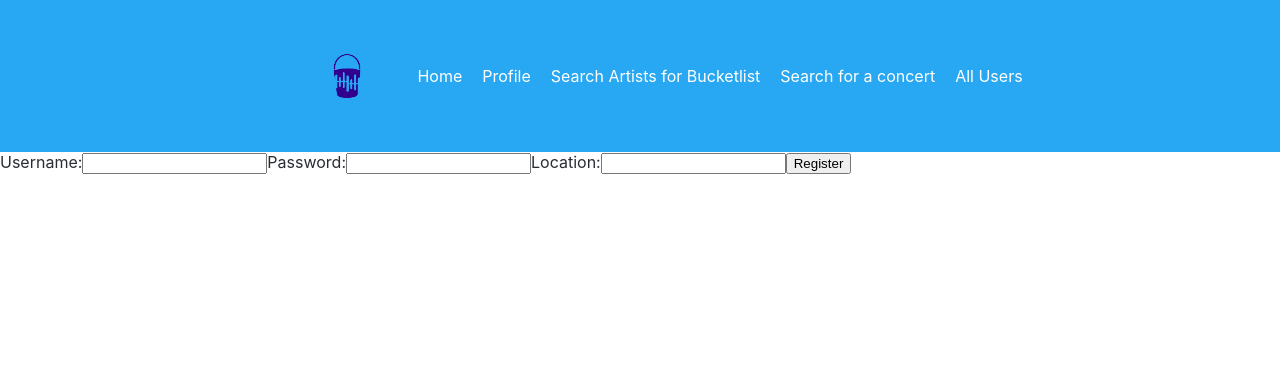
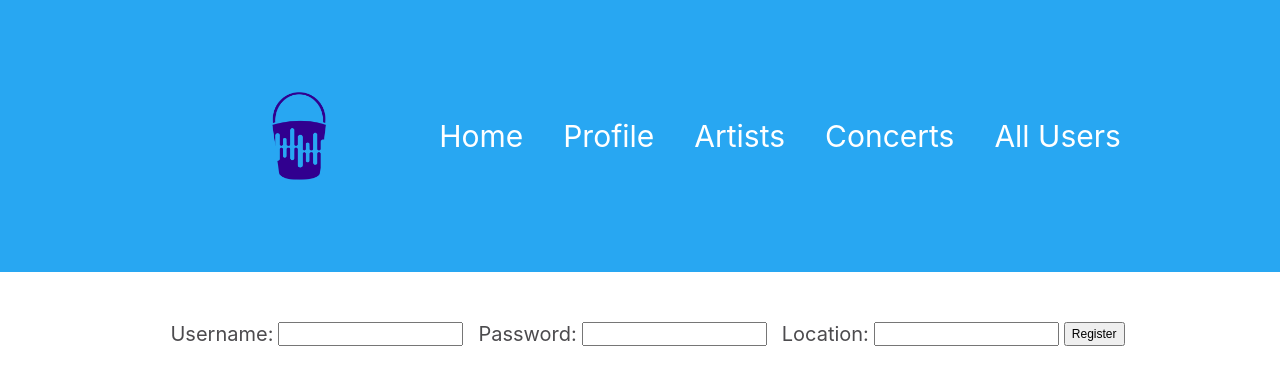
Before and after one commit to thejacobian/project-3-react, a React (Create React App) app: page /auth/register in a window 1280 px wide. Shown: the top 384 px of the page. Built offline with nearby package versions, Linux system fonts and the light colour scheme.

Commit message:
styled header, home, login, register, userlist

```diff
--- a/src/App.css
+++ b/src/App.css
@@ -1,10 +1,8 @@
-.App {
-  text-align: left;
-  color: #282c34;
 
 
-}
-
+ main {
+  color: #4C4B4E;
+ }
 
 
 li {
@@ -26,9 +24,10 @@ header ul {
 
 header ul li {
   display: flex;
-  margin: 10px;
+  margin: 20px;
   text-align: center;
   align-items: center;
+  font-size: 30px;
 }
 
 
@@ -42,7 +41,7 @@ header a:hover {
 }
 
 header img {
-  height: 100px;
+  height: 200px;
 }
 
 .profile {
@@ -77,8 +76,8 @@ header img {
 
 .home {
   display: flex;
+  flex-direction: column;
   justify-content: center;
-  flex-direction: column;
 }
 
 .home h1 {
@@ -87,10 +86,18 @@ header img {
 
 .home p {
   text-align: center;
+  font-size: 20px;
+  margin-top: 80px;
+  /*width: 200px;*/
+
 }
 
 .home img {
-  height: 250px;
+  width: 90%;
+  height: auto;
+  margin-left: 5%;
+  margin-right: 5%;
+  margin-top: 40px;
 }
 
 .home a {
@@ -109,6 +116,38 @@ header img {
   justify-content: center;
 }
 
-.home img {
+.userList {
+  display: flex;
+  flex-direction: column;
+  text-align: center;
+}
 
+.userList li {
+  margin: 10px;
 }
+
+.userList a {
+  color: #28A7F2;
+  text-decoration: none;
+}
+
+.userList a:hover {
+  color: #5FC7FD;
+}
+
+.login, .register {
+  display: flex;
+  justify-content: center;
+  font-size: 20px;
+  margin-top: 50px;
+}
+
+.login span, .register span {
+  margin-left: 15px;
+  margin-right: 5px;
+}
+
+.login button, .register button {
+  margin-left: 5px;
+  font-size: 12px;
+}
--- a/src/Header/index.js
+++ b/src/Header/index.js
@@ -10,8 +10,8 @@ const Header = () => {
 				<li><img src={logo}/></li>
 				<li><Link to='/'>Home</Link></li>
 				<li><Link to='/user'>Profile</Link></li>
-				<li><Link to='/user/search/'>Search Artists for Bucketlist</Link></li>
-				<li><Link to='/concert/search/setlist'>Search for a concert</Link></li>
+				<li><Link to='/user/search/'>Artists</Link></li>
+				<li><Link to='/concert/search/setlist'>Concerts</Link></li>
 				<li><Link to='/user/allUsers'>All Users</Link></li>
 			</ul>
 		</header>
--- a/src/Home/index.js
+++ b/src/Home/index.js
@@ -7,7 +7,6 @@ class Home extends Component{
 		return(
 			<div className="home">
 				<img src={logo} />
-				<p>Log in to add concerts you have attended to your profile and start your Bucketlist of artists you hope to see</p>
 				<span><Link to='/auth/login'>Login</Link></span>
 				<span><Link to='/auth/register'>Register</Link></span>
 			</div>
--- a/src/Login/index.js
+++ b/src/Login/index.js
@@ -49,14 +49,13 @@ class Login extends Component {
 	}
 	render(){
 		return (
-			<form onSubmit={this.handleSubmit}>
-				Username:
+			<form className="login" onSubmit={this.handleSubmit}>
+				<span>Username:</span>
 				<input type="text" name="username" onChange={this.handleChange}/>
-				Password:
+				<span>Password:</span>
 				<input type="password" name="password" onChange={this.handleChange}/>
 
 				<button type='submit'> Login </button>
-				<button onClick={this.handleClick}> Log Out </button>
 			</form>
 			)
 	}
--- a/src/Register/index.js
+++ b/src/Register/index.js
@@ -37,12 +37,12 @@ class Register extends Component {
 	}
 	render(){
 		return (
-			<form onSubmit={this.handleSubmit}>
-				Username:
+			<form className="register" onSubmit={this.handleSubmit}>
+				<span>Username:</span>
 				<input type="text" name="username" onChange={this.handleChange}/>
-				Password:
+				<span>Password:</span>
 				<input type="password" name="password" onChange={this.handleChange}/>
-				Location:
+				<span>Location:</span>
 				<input type="text" name="location" onChange={this.handleChange}/>
 				<button type='submit'> Register </button>
 			</form>
--- a/src/UserList/index.js
+++ b/src/UserList/index.js
@@ -30,7 +30,7 @@ class UserList extends React.Component {
 			)
 		})
 		return(
-			<div>
+			<div className="userList">
 				<h1>Users</h1>
 				<ul>
 					{userList}
```
